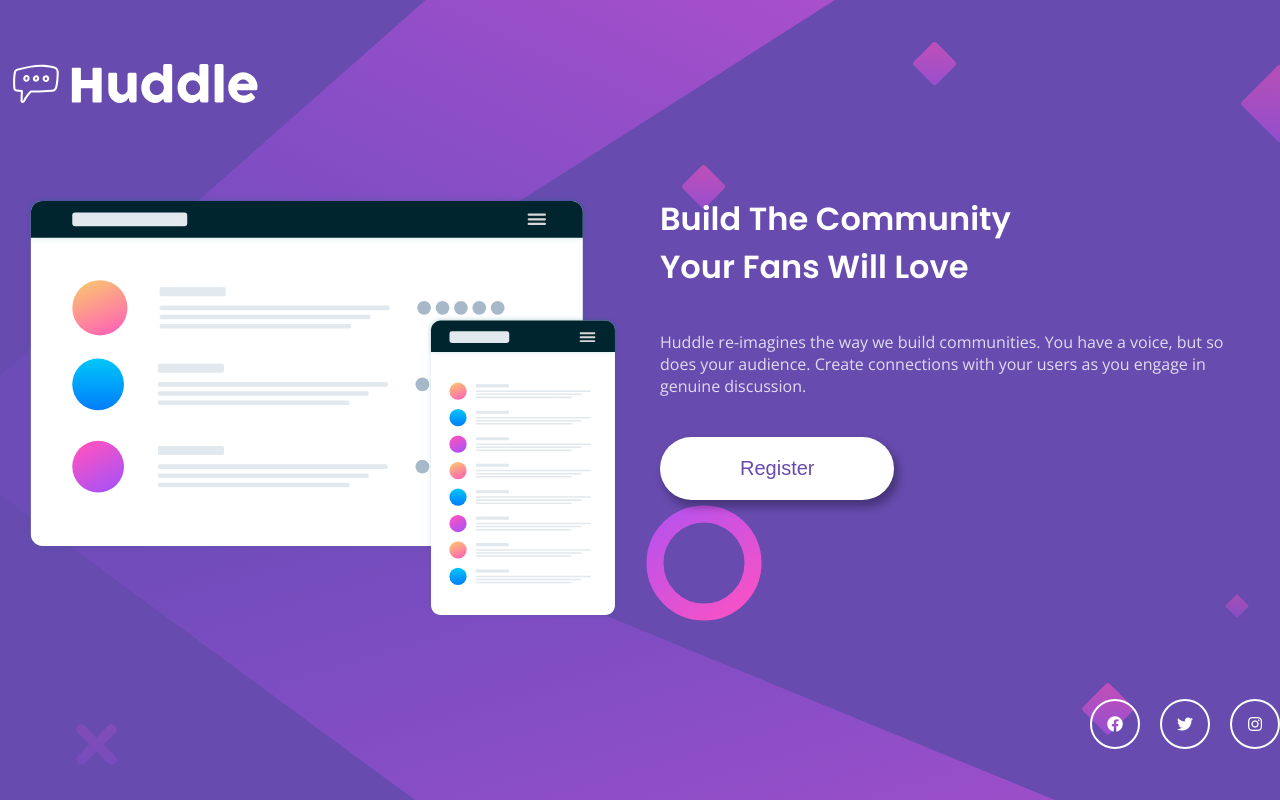
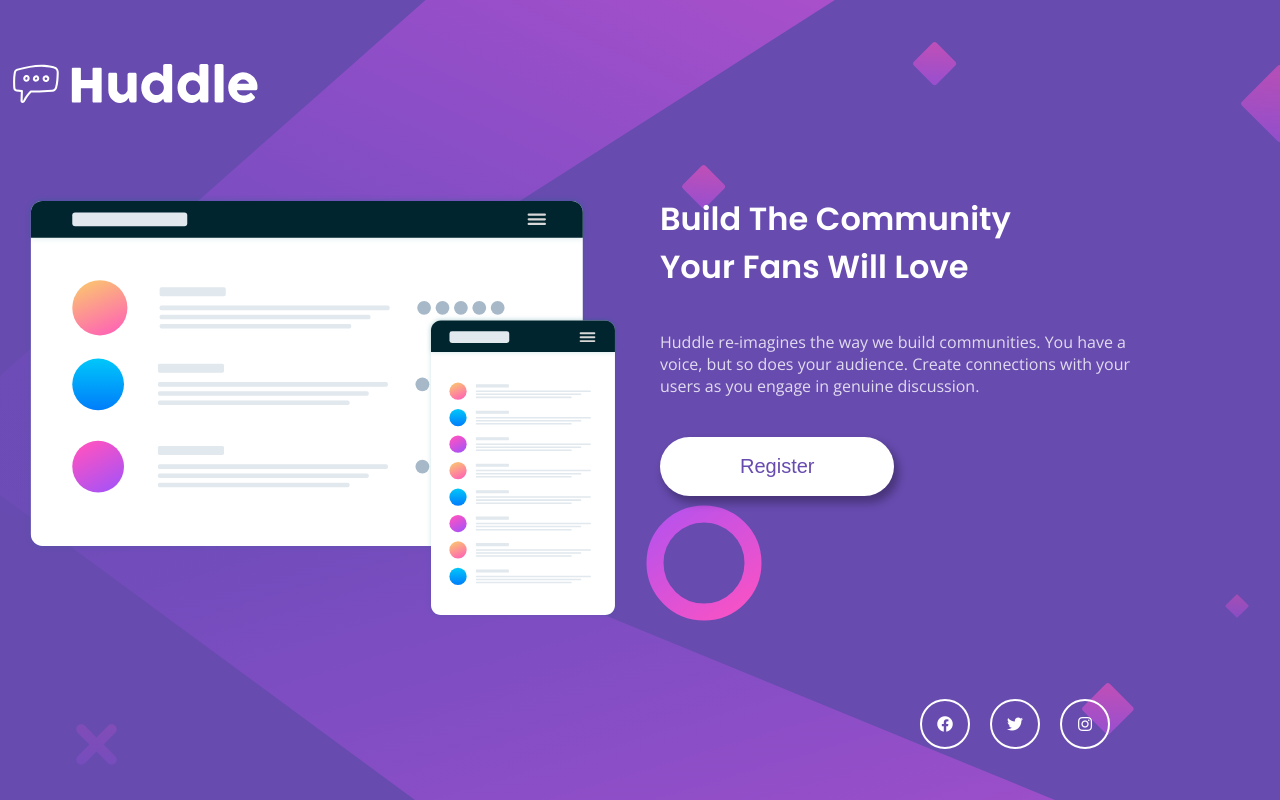
Before and after one commit to PedroHSN/Huddle-landing-page, a plain HTML site: page index.html in a window 1280 px wide. Drawn offline with nearby package versions, Linux system fonts and the light colour scheme.

Commit message:
margin adjustments

```diff
--- a/style.css
+++ b/style.css
@@ -17,6 +17,7 @@ body{
 
 img {
     max-width: 100%;
+
 }
 
 .container{
@@ -49,7 +50,7 @@ img {
     color: hsl(257, 40%, 49%);
     border: none;
     box-shadow: 4px 6px 8px 1px rgba(0, 0, 0, .3);
-    padding: 20px 80px;
+    padding: 18px 80px;
     border-radius: 50px;
     font-size: 20px;
 }
@@ -68,6 +69,7 @@ img {
 .texto p {
     padding-top: 40px;
     padding-bottom: 40px;
+    max-width: 500px;
     font-family: 'Open Sans', sans-serif;
     font-weight: 400;
     color: #fff;
@@ -79,6 +81,7 @@ img {
     padding: 0;
     list-style-type: none;
     justify-content: flex-end;
+    margin-right: 170px;
 }
 
 .social a {
@@ -133,6 +136,7 @@ a:hover {
     .social {
         justify-content: center;
         margin-bottom: 15px;
+        margin-right: 0px;
     }
 
 
```
Also changed, not shown: 1 other file.
